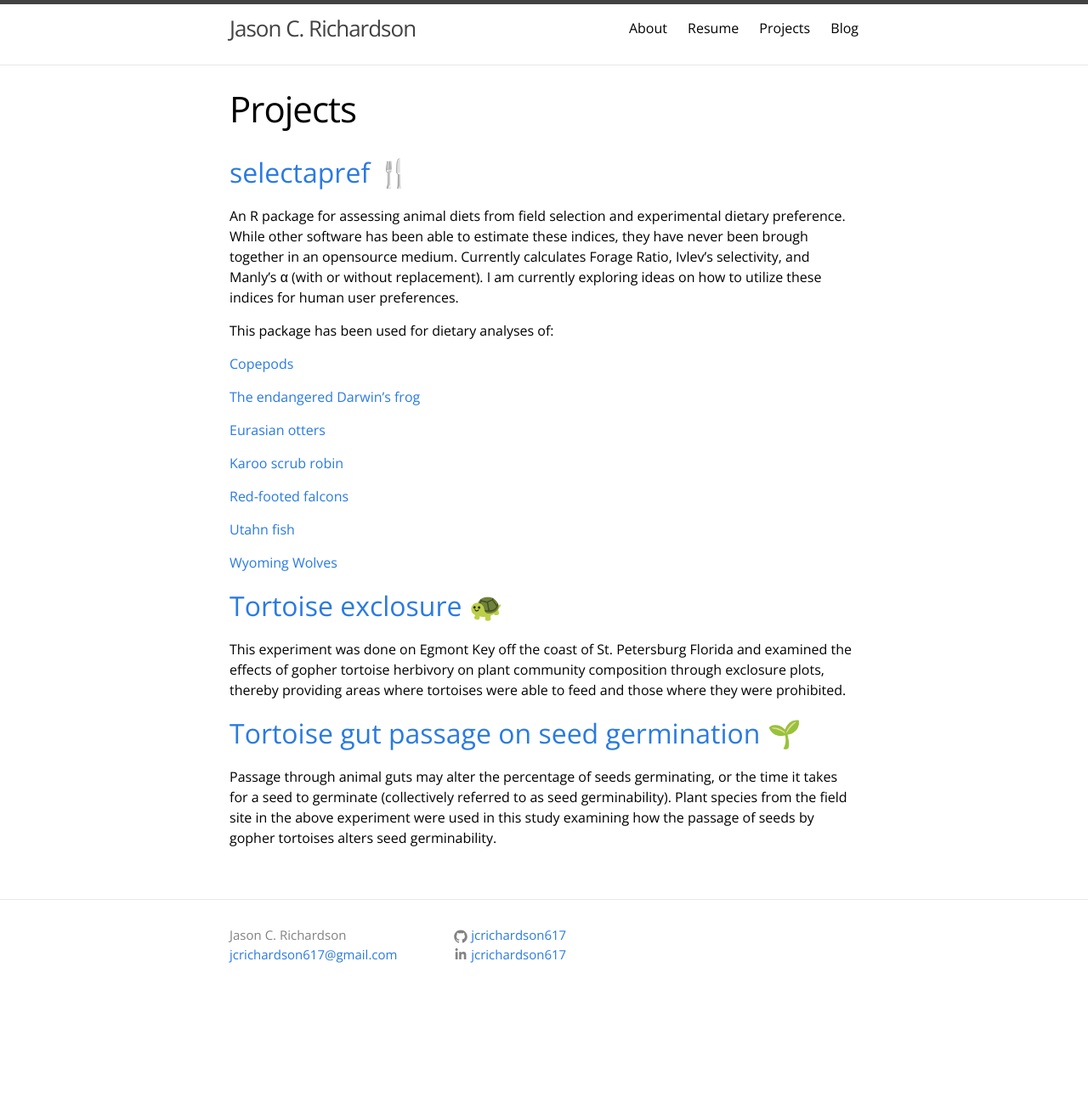
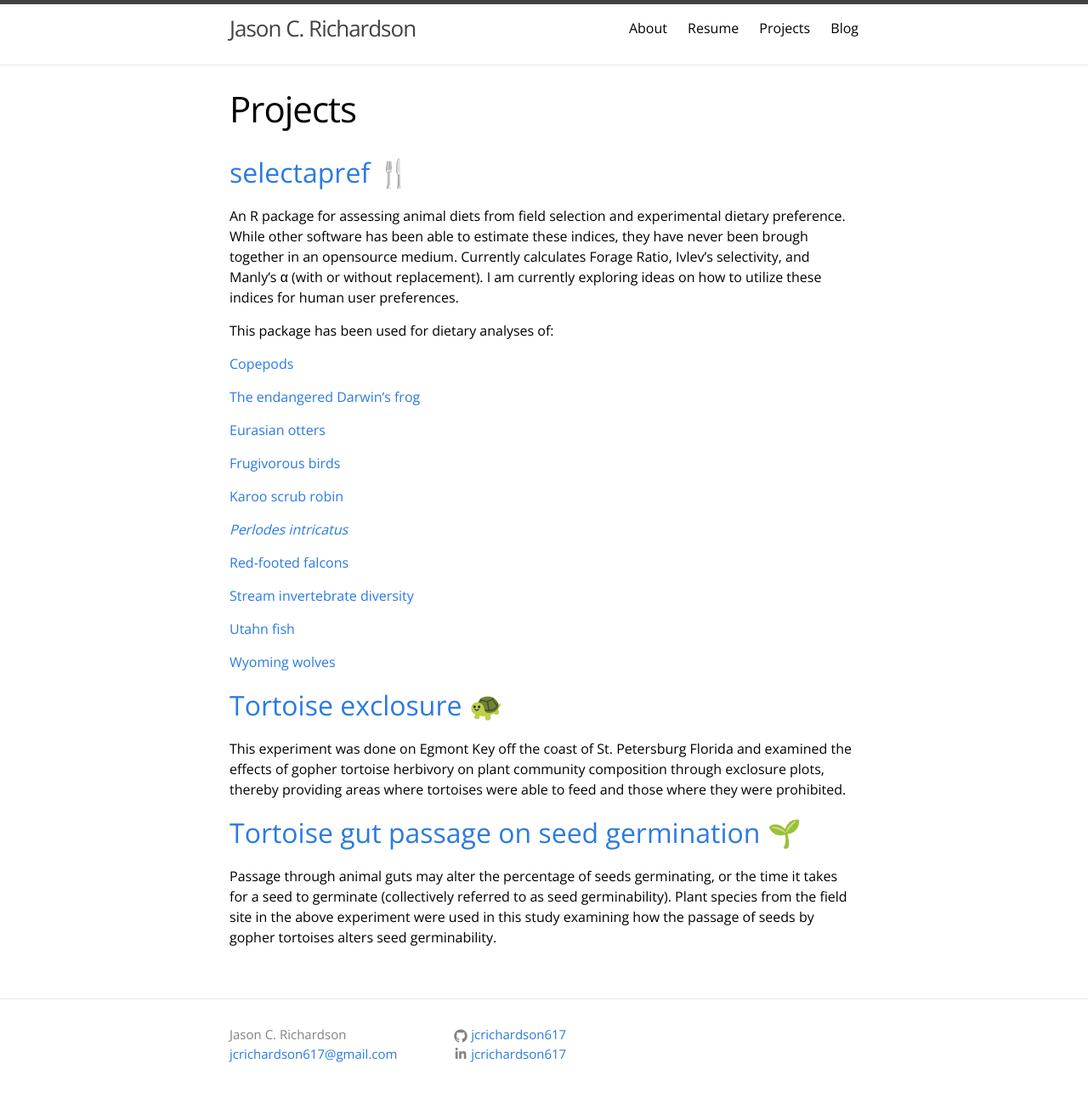
Before and after one commit to jcrichardson617/jcrichardson617.github.io, a Jekyll site: the page built from projects/projects.md, in a window 1280 px wide. Shown: the whole page at 85% size. Built offline with Jekyll 4.4.1, drawn with Linux system fonts in a browser that asks for light colours; emoji names are drawn with the system emoji font; before the commit the page ends 1194 px from its top, so only the background shows below that.

Commit message:
Update projects.md

```diff
--- a/projects/projects.md
+++ b/projects/projects.md
@@ -17,13 +17,19 @@ This package has been used for dietary analyses of:
 
 [Eurasian otters](http://s-space.snu.ac.kr/bitstream/10371/144576/1/000000153344.pdf)
 
+[Frugivorous birds](https://www.sciencedirect.com/science/article/pii/S0006320719314946)
+
 [Karoo scrub robin](https://www.biorxiv.org/content/10.1101/508465v1.abstract)
+
+[*Perlodes intricatus*](https://www.tandfonline.com/doi/abs/10.1080/01650424.2019.1708406)
 
 [Red-footed falcons](https://www.researchgate.net/publication/322015465_Food_supply_Orthoptera_Mantodea_Rodentia_and_Eulipotyphla_and_food_preferences_of_the_red-footed_falcon_Falco_vespertinus_in_Slovakia)
 
+[Stream invertebrate diversity](https://onlinelibrary.wiley.com/doi/abs/10.1111/fwb.13236)
+
 [Utahn fish](https://digitalcommons.usu.edu/cgi/viewcontent.cgi?article=8513&context=etd)
 
-[Wyoming Wolves](https://wildlife.onlinelibrary.wiley.com/doi/abs/10.1002/jwmg.21710)
+[Wyoming wolves](https://wildlife.onlinelibrary.wiley.com/doi/abs/10.1002/jwmg.21710)
 
 ## [Tortoise exclosure](https://jcrichardson617.github.io/2018/08/15/seed-germinability.html) :turtle:
 
```
